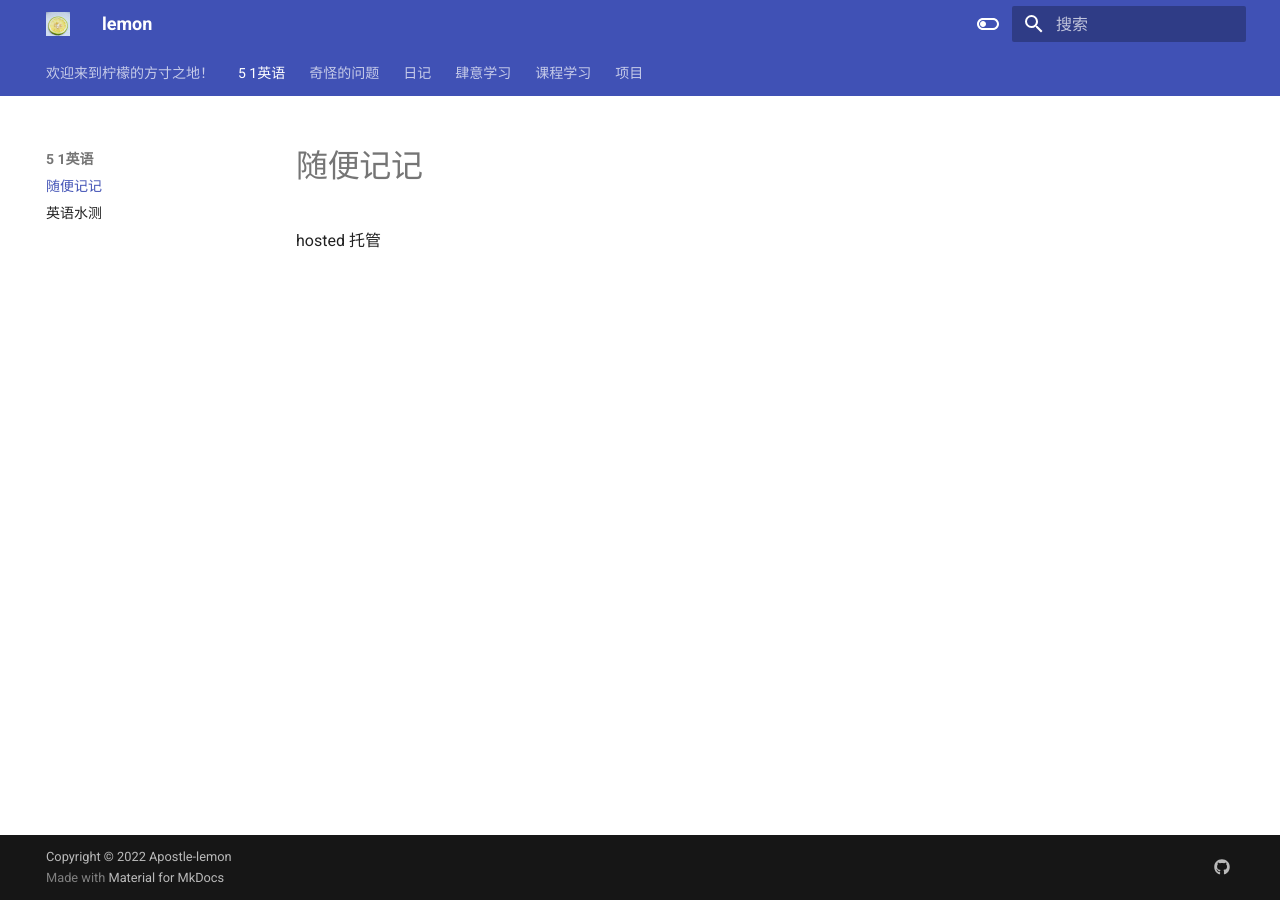
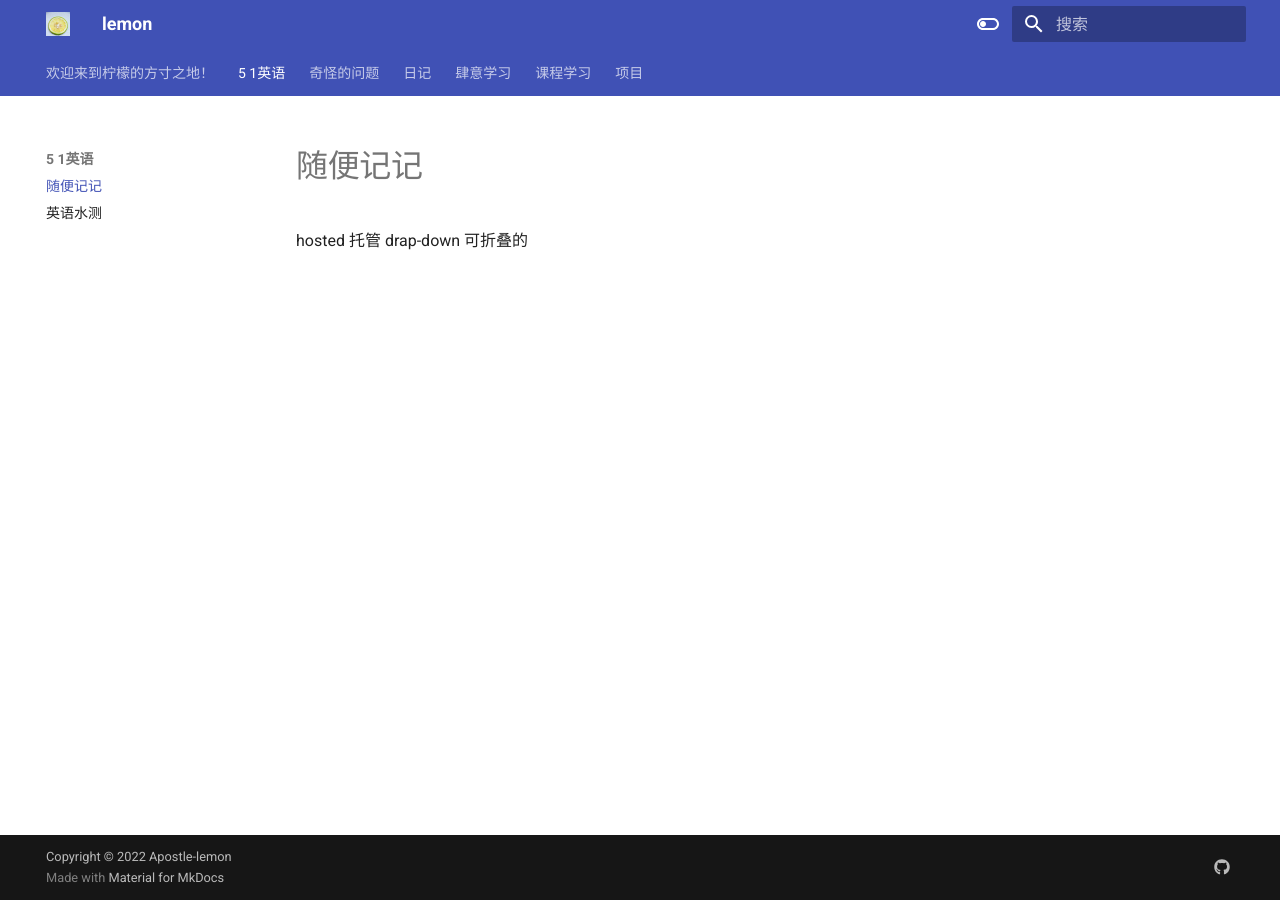
Before and after one commit to Apostle-lemon/Apostle-lemon.github.io, an MkDocs documentation site: the page built from docs/5_1英语/有时候遇到的随便记记.md, in a window 1280 px wide. Built offline with MkDocs 1.6.1 and Material for MkDocs 9.7.7, drawn with Linux system fonts in a browser that asks for light colours.

Commit message:
vault backup: 2022-10-30 15:32:26
Affected files:
docs/5_1英语/有时候遇到的随便记记.md

```diff
--- a/docs/5_1英语/有时候遇到的随便记记.md
+++ b/docs/5_1英语/有时候遇到的随便记记.md
@@ -1,3 +1,4 @@
 # 随便记记
 
 hosted 托管
+drap-down 可折叠的
```
